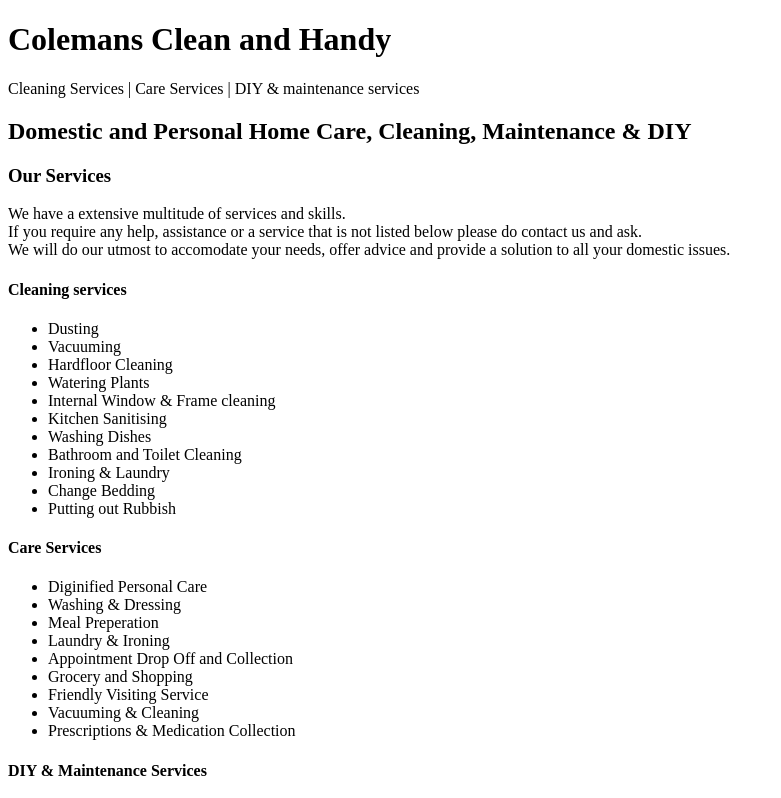
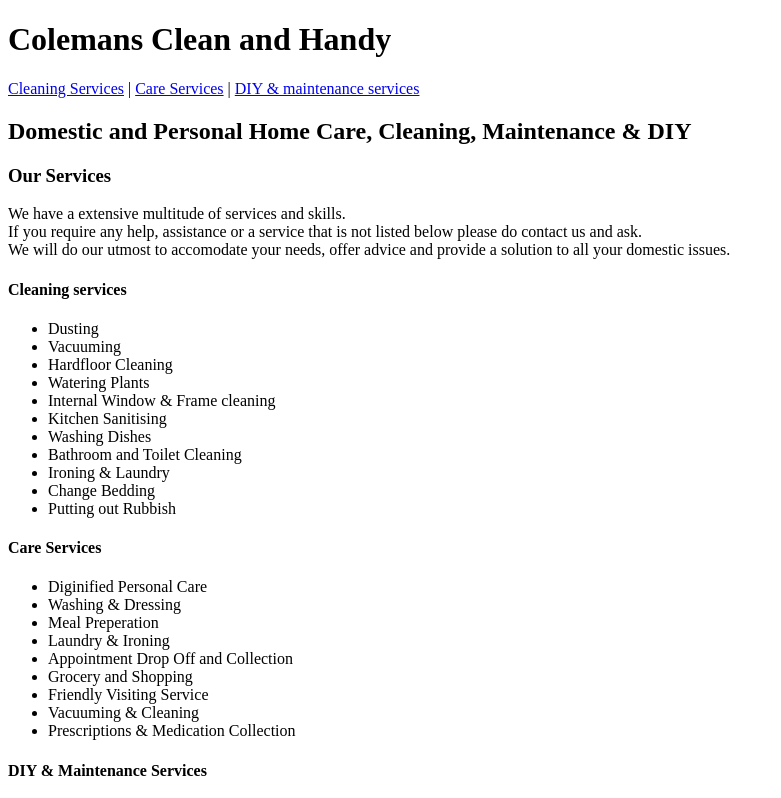
Before and after one commit to razseed/Colemans2.0, a plain HTML site: page index.html in a window 1280 px wide. Shown: the top 798 px of the page, without its empty margins (0-781 px from the left). Drawn offline with Linux system fonts and the light colour scheme.

Commit message:
internal links set into place

```diff
--- a/index.html
+++ b/index.html
@@ -11,7 +11,7 @@
 </header>
 <nav>
     <!-- Navigate towards the services listed below and the contact us section-->
-    Cleaning Services | Care Services | DIY & maintenance services
+   <a href="#cleaningservices">Cleaning Services</a> | <a href="#careservices">Care Services</a> | <a href="#diy"> DIY & maintenance services </a>
 </nav>
 <body>
     <section class="introduction">
@@ -22,7 +22,7 @@
        We will do our utmost to accomodate your needs, offer advice and provide a solution to all your domestic issues.</p>
     </section>
 <article>
-    <h4><p>Cleaning services</p></h4>
+    <h4 id="cleaningservices"><p>Cleaning services</p></h4>
     <ul>
         <li>Dusting</li>
         <li>Vacuuming</li>
@@ -37,7 +37,7 @@
         <li>Putting out Rubbish</li>
     </ul>
 
-    <h4>Care Services</h4>
+    <h4 id="careservices">Care Services</h4>
     <ul>
         <li>Diginified Personal Care</li>
         <li>Washing & Dressing</li>
@@ -50,7 +50,7 @@
         <li>Prescriptions & Medication Collection</li>
     </ul>
 
-    <h4>DIY & Maintenance Services</h4>
+    <h4 id="diy">DIY & Maintenance Services</h4>
     <ul>
         <li>DIY</li>
         <li>General Building</li>
@@ -65,9 +65,10 @@
         <li>Tiling Service</li>
     </ul>
 </article>
-    <a href="Contact us">Contact Us</a>
+
 </body>
 <footer>
+    <a href="Contact us">Contact Us</a>
     <a href="About Us">About Us</a><!--Make link to about us (copy paste from presenty site)-->
 
 </footer>
```
